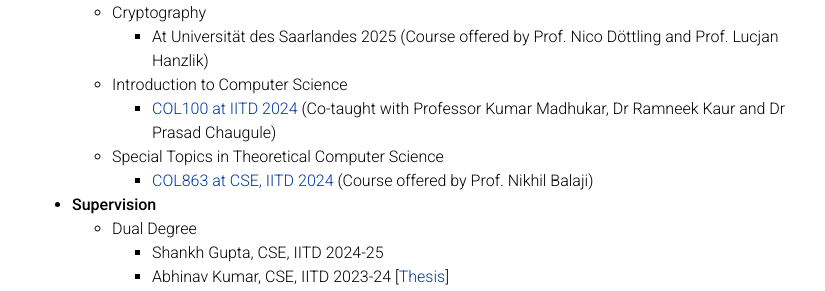
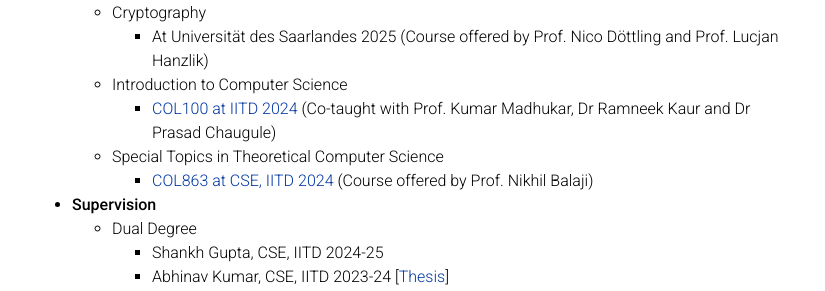
Before and after one commit to Mahe94/mahe94.github.io, a Jekyll site: the page built from _pages/teaching.md, in a window 1280 px wide and 1298 px high. Shown: the part 237-528 px from the top of the window, without its empty margins (223-1048 px from the left). Built offline with Jekyll 4.4.1, drawn with Linux system fonts in a browser that asks for light colours; comment, search, counter and statistics services are not loaded; a style sheet for code colours, icons or effects is not loaded.

Commit message:
Update teaching.md

```diff
--- a/_pages/teaching.md
+++ b/_pages/teaching.md
@@ -11,7 +11,7 @@
 	* Cryptography
 		 * 	At Universität des Saarlandes 2025 (Course offered by Prof. Nico Döttling and Prof. Lucjan Hanzlik)
 	* Introduction to Computer Science
-		* <a href="https://kumarmadhukar.github.io/courses/col100-summer24/index.html">COL100 at IITD 2024</a> (Co-taught with Professor Kumar Madhukar, Dr Ramneek Kaur and Dr Prasad Chaugule)
+		* <a href="https://kumarmadhukar.github.io/courses/col100-summer24/index.html">COL100 at IITD 2024</a> (Co-taught with Prof. Kumar Madhukar, Dr Ramneek Kaur and Dr Prasad Chaugule)
 	* Special Topics in Theoretical Computer Science
 		* <a href="https://sites.google.com/view/nikhilbalaji/holi2024">COL863 at CSE, IITD 2024</a> (Course offered by Prof. Nikhil Balaji)
 
```
